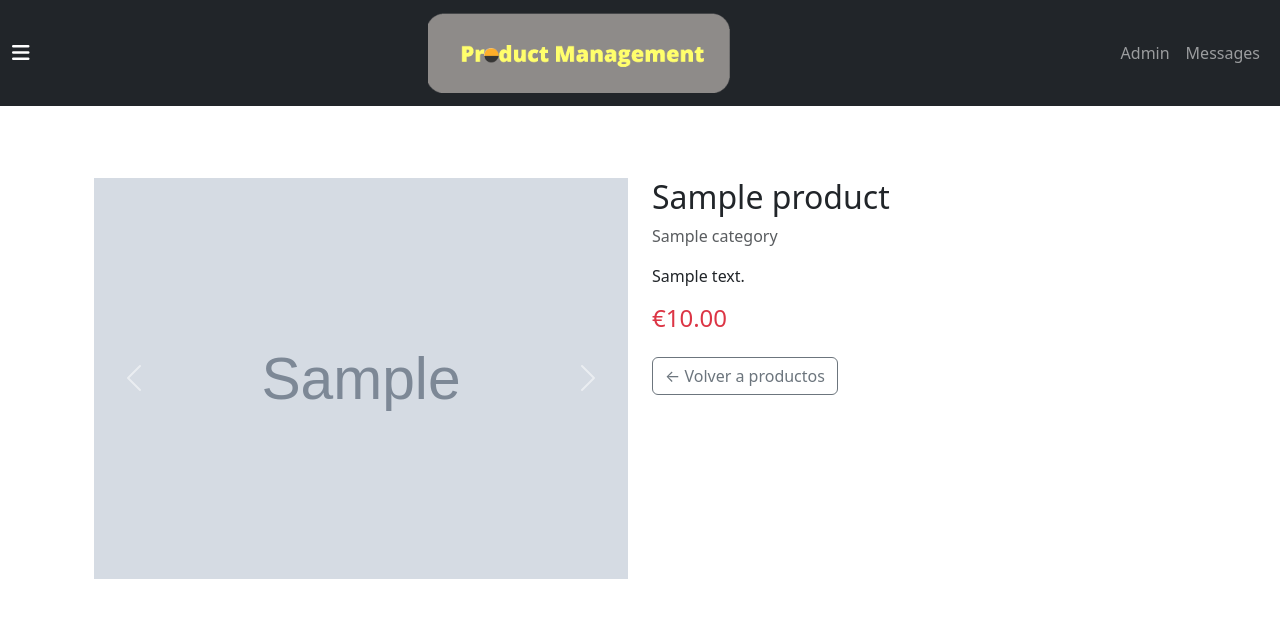
After one commit to vasilako/ProjectManagementPF, a Django app: page /products/1/ in a window 1280 px wide. The commit adds this page. Shown: the top 626 px of the page. Run offline with Django 5.2, Linux system fonts and the light colour scheme; tables that the repository leaves empty hold one stand-in row (values such as "Sample post"); grey boxes marked "Sample" are stand-in pictures.

Commit message:
feat: implement product detail view and enhance image handling
- Added class-based ProductDetailView.
- Created product_detail.html template.
- Integrated Bootstrap carousel for product image gallery.
- Applied 'aspect-ratio: 4 / 3' styling for consistent image display.
- Fallback to default image when no gallery exists.
- Updated _product_card.html link to point to detail view.
- Unified image styling and layout between list and detail views.

```diff
--- /dev/null
+++ b/products/templates/products/product_detail.html
@@ -0,0 +1,48 @@
+{% extends "base.html" %}
+{% load static %}
+
+{% block content %}
+<div class="container py-5">
+    <div class="row">
+        <div class="col-md-6">
+            {% if product.images.exists %}
+            <div id="carouselDetail{{ product.id }}" class="carousel slide" data-bs-ride="carousel">
+                <div class="carousel-inner">
+                    {% for image in product.images.all %}
+                    <div class="carousel-item {% if forloop.first %}active{% endif %}">
+                        <img src="{{ image.image.url }}"
+                             class="d-block w-100"
+                             alt="{{ product.name }}"
+                             style="aspect-ratio: 4 / 3; width: 100%; object-fit: cover; object-position: center;">
+
+                    </div>
+                    {% endfor %}
+                </div>
+                <button class="carousel-control-prev" type="button" data-bs-target="#carouselDetail{{ product.id }}"
+                        data-bs-slide="prev">
+                    <span class="carousel-control-prev-icon" aria-hidden="true"></span>
+                </button>
+                <button class="carousel-control-next" type="button" data-bs-target="#carouselDetail{{ product.id }}"
+                        data-bs-slide="next">
+                    <span class="carousel-control-next-icon" aria-hidden="true"></span>
+                </button>
+            </div>
+            {% else %}
+            <img src="{% static 'img/defaults/no-image-available.png' %}"
+                 class="img-fluid"
+                 alt="No image available"
+                 style="aspect-ratio: 4 / 3; width: 100%; object-fit: cover; object-position: center;">
+
+            {% endif %}
+        </div>
+
+        <div class="col-md-6">
+            <h2>{{ product.name }}</h2>
+            <p class="text-muted">{{ product.category.name }}</p>
+            <p>{{ product.description }}</p>
+            <h4 class="text-danger">€{{ product.price }}</h4>
+            <a href="{% url 'product_list' %}" class="btn btn-outline-secondary mt-3">← Volver a productos</a>
+        </div>
+    </div>
+</div>
+{% endblock %}
--- a/products/urls.py
+++ b/products/urls.py
@@ -1,6 +1,6 @@
 from django.urls import path
-from .views import ProductListView
+from .views import ProductListView, ProductDetailView
 urlpatterns = [
     path("", ProductListView.as_view(), name="product_list"),
-    # path('<int:pk>/', ProductDetailView.as_view(), name='product_detail'),
+    path('<int:pk>/', ProductDetailView.as_view(), name='product_detail'),
 ]
--- a/products/views.py
+++ b/products/views.py
@@ -1,8 +1,9 @@
-from django.shortcuts import render
+from django.views.generic import ListView
+from django.views.generic.detail import DetailView
+from .models import Product,Category
+
 
 # Create your views here.
-from django.views.generic import ListView
-from .models import Product,Category
 
 class ProductListView(ListView):
     model = Product
@@ -23,3 +24,8 @@ class ProductListView(ListView):
         category_id = self.request.GET.get('category')
         context['selected_category'] = int(category_id) if category_id and category_id.isdigit() else None
         return context
+
+class ProductDetailView(DetailView):
+    model = Product
+    template_name = "products/product_detail.html"
+    context_object_name = "product"
```
Also changed, not shown: products/templates/products/_product_card.html (+15 -9 lines).
